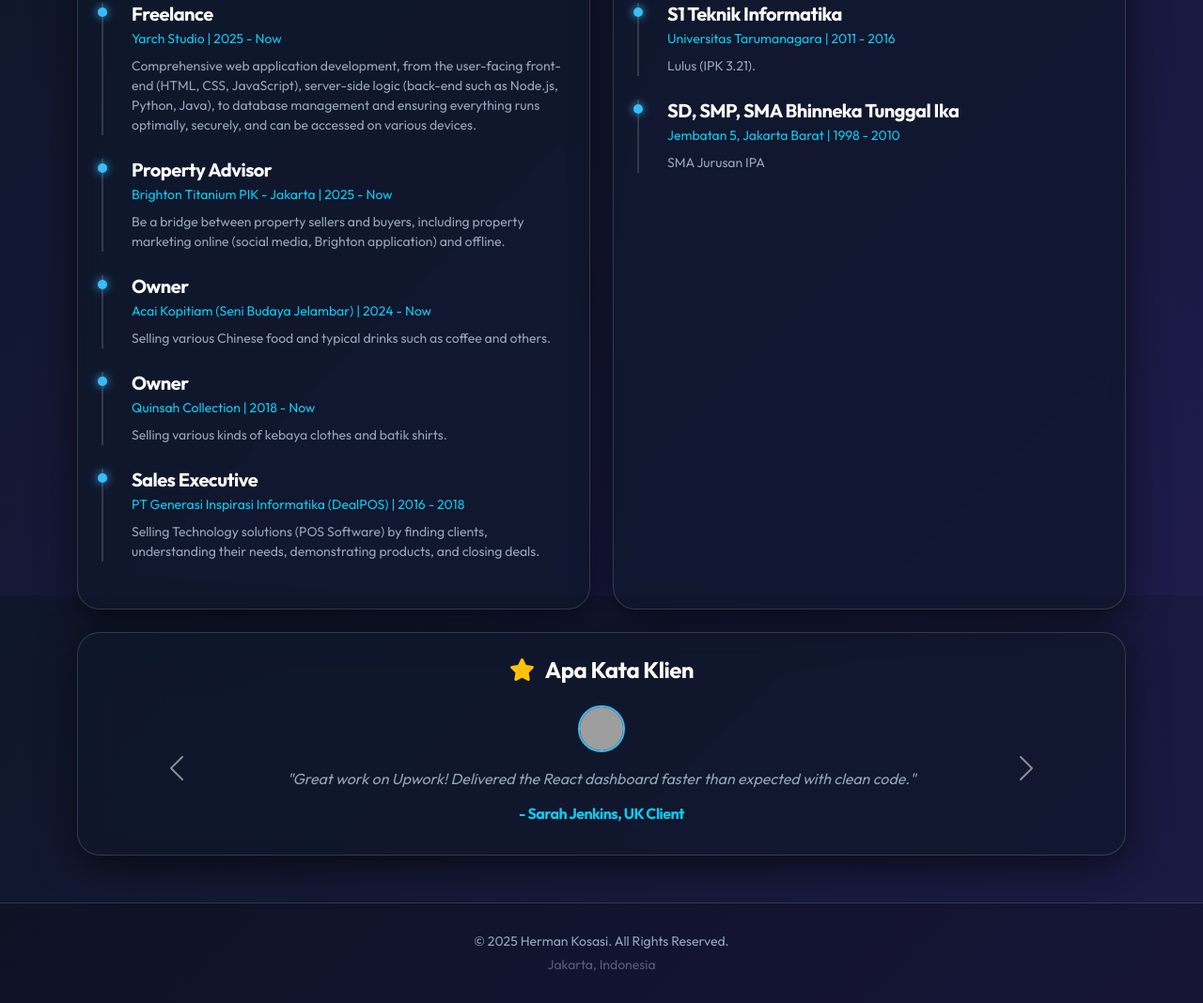
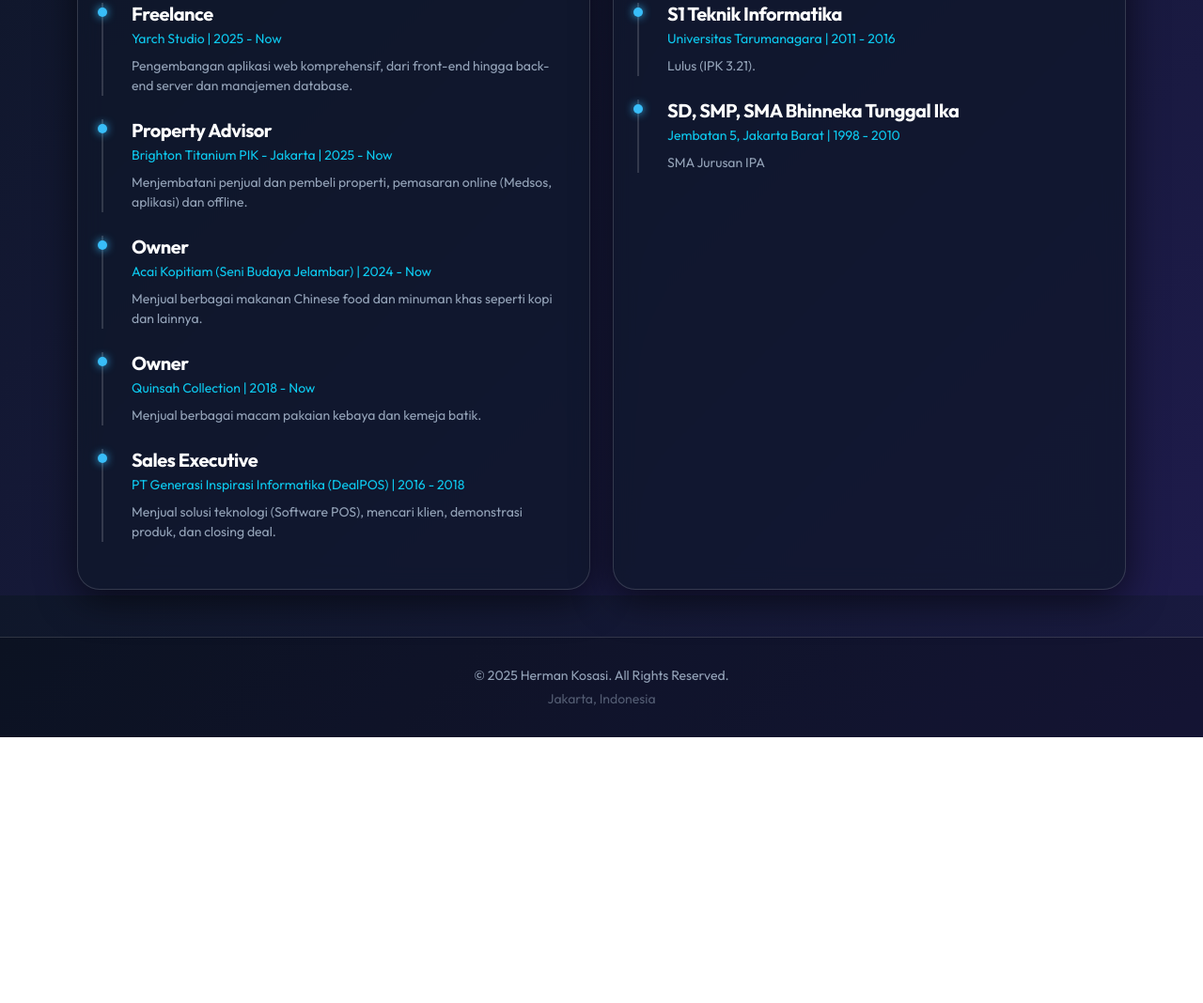
Before and after one commit to hrmnkosasi-netizen/HermanKosasi, a plain HTML site: page index.html in a window 1280 px wide. Shown: the part 1766-2834 px from the top of the page at 94% size. After the commit the page ends 2551 px from the top, so only its background shows below. Drawn offline with nearby package versions, Linux system fonts and the light colour scheme; some packages are replaced by stand-ins of ours; grey boxes are pictures that could not be loaded; a script that the page names is missing.

Commit message:
Add files via upload

```diff
--- a/index.html
+++ b/index.html
@@ -197,7 +197,7 @@
             border-bottom: 1px solid var(--border-color);
         }
 
-        /* FIX: Profile Thumb Styles */
+        /* Profile Thumb Styles */
         .profile-thumb {
             width: 140px; height: 140px; border-radius: 40px;
             border: 3px solid var(--accent); padding: 4px; object-fit: cover;
@@ -256,10 +256,6 @@
 
         .header-left { position: absolute; top: 20px; left: 20px; z-index: 20; display: flex; gap: 10px; }
         .header-actions { position: absolute; top: 20px; right: 20px; z-index: 20; display: flex; gap: 8px; }
-
-        /* TESTIMONIAL CAROUSEL */
-        .testimonial-img { width: 50px; height: 50px; border-radius: 50%; object-fit: cover; border: 2px solid var(--accent); }
-        .carousel-indicators [data-bs-target] { background-color: var(--accent); width: 10px; height: 10px; border-radius: 50%; }
 
         /* FOOTER STYLE */
         .footer {
@@ -468,8 +464,7 @@
                                 <h4 class="mb-0" data-i18n="about_title">Tentang Saya</h4>
                             </div>
                             <p class="text-muted" style="line-height: 1.8;" data-i18n="about_desc">
-                                Memiliki background sebagai support dan sales di perusahaan IT. Kini menjalani freelance dengan mencoba mengembangkan web profesional yang berfokus pada performa dan skalabilitas.
-                                Memiliki kemampuan dalam membangun <strong>Enterprise System</strong> dan <strong>Realtime Apps</strong>.
+                                Memiliki background sebagai support dan sales di perusahaan IT. Kini menjalani freelance dengan mencoba mengembangkan web profesional yang berfokus pada performa dan skalabilitas. Memiliki kemampuan dalam membangun <strong>Enterprise System</strong> dan <strong>Realtime Apps</strong>.
                             </p>
                             <div class="mt-4">
                                 <img src="https://github-readme-stats.vercel.app/api?username=hrmnkosasi-netizen&show_icons=true&theme=tokyonight&hide_border=true&bg_color=0f172a&hide=stars"
@@ -500,27 +495,27 @@
                             <div class="timeline-item">
                                 <h5 class="mb-1">Freelance</h5>
                                 <div class="text-info small mb-2">Yarch Studio | 2025 - Now</div>
-                                <p class="text-muted small mb-0" data-i18n="exp_1_desc">Comprehensive web application development, from the user-facing front-end (HTML, CSS, JavaScript), server-side logic (back-end such as Node.js, Python, Java), to database management and ensuring everything runs optimally, securely, and can be accessed on various devices.</p>
+                                <p class="text-muted small mb-0" data-i18n="exp_yarch">Pengembangan aplikasi web komprehensif, dari front-end hingga back-end server dan manajemen database.</p>
                             </div>
                             <div class="timeline-item">
                                 <h5 class="mb-1">Property Advisor</h5>
                                 <div class="text-info small mb-2">Brighton Titanium PIK - Jakarta | 2025 - Now</div>
-                                <p class="text-muted small mb-0" data-i18n="exp_1_desc">Be a bridge between property sellers and buyers, including property marketing online (social media, Brighton application) and offline.</p>
+                                <p class="text-muted small mb-0" data-i18n="exp_brighton">Menjembatani penjual dan pembeli properti, pemasaran online (Medsos, aplikasi) dan offline.</p>
                             </div>
                             <div class="timeline-item">
                                 <h5 class="mb-1">Owner</h5>
                                 <div class="text-info small mb-2">Acai Kopitiam (Seni Budaya Jelambar) | 2024 - Now</div>
-                                <p class="text-muted small mb-0" data-i18n="exp_2_desc">Selling various Chinese food and typical drinks such as coffee and others.</p>
+                                <p class="text-muted small mb-0" data-i18n="exp_acai">Menjual berbagai makanan Chinese food dan minuman khas seperti kopi dan lainnya.</p>
                             </div>
                             <div class="timeline-item">
                                 <h5 class="mb-1">Owner</h5>
                                 <div class="text-info small mb-2">Quinsah Collection | 2018 - Now</div>
-                                <p class="text-muted small mb-0" data-i18n="exp_2_desc">Selling various kinds of kebaya clothes and batik shirts.</p>
+                                <p class="text-muted small mb-0" data-i18n="exp_quinsah">Menjual berbagai macam pakaian kebaya dan kemeja batik.</p>
                             </div>
                             <div class="timeline-item">
                                 <h5 class="mb-1">Sales Executive</h5>
                                 <div class="text-info small mb-2">PT Generasi Inspirasi Informatika (DealPOS) | 2016 - 2018</div>
-                                <p class="text-muted small mb-0" data-i18n="exp_1_desc">Selling Technology solutions (POS Software) by finding clients, understanding their needs, demonstrating products, and closing deals.</p>
+                                <p class="text-muted small mb-0" data-i18n="exp_dealpos">Menjual solusi teknologi (Software POS), mencari klien, demonstrasi produk, dan closing deal.</p>
                             </div>
                         </div>
                     </div>
@@ -540,35 +535,6 @@
                             </div>
                         </div>
                     </div>
-
-                    <div class="col-12" data-aos="fade-up" data-aos-delay="400">
-                        <div class="bento-card text-center">
-                            <h4 class="mb-4"><i class="fas fa-star text-warning me-2"></i> <span data-i18n="testi_title">Apa Kata Klien</span></h4>
-                            <div id="testimonialCarousel" class="carousel slide" data-bs-ride="carousel">
-                                <div class="carousel-inner">
-                                    <div class="carousel-item active">
-                                        <img src="https://randomuser.me/api/portraits/men/32.jpg" class="testimonial-img mb-3" alt="Client 1">
-                                        <p class="fst-italic text-muted">"Herman sangat profesional. Sistem payroll kami kini berjalan otomatis tanpa error. Sangat direkomendasikan!"</p>
-                                        <h6 class="text-info">- Budi Santoso, CEO TechInovasi</h6>
-                                    </div>
-                                    <div class="carousel-item">
-                                        <img src="https://randomuser.me/api/portraits/women/44.jpg" class="testimonial-img mb-3" alt="Client 2">
-                                        <p class="fst-italic text-muted">"Great work on Upwork! Delivered the React dashboard faster than expected with clean code."</p>
-                                        <h6 class="text-info">- Sarah Jenkins, UK Client</h6>
-                                    </div>
-                                </div>
-                                <button class="carousel-control-prev" type="button" data-bs-target="#testimonialCarousel" data-bs-slide="prev">
-                                    <span class="carousel-control-prev-icon" aria-hidden="true"></span>
-                                    <span class="visually-hidden">Previous</span>
-                                </button>
-                                <button class="carousel-control-next" type="button" data-bs-target="#testimonialCarousel" data-bs-slide="next">
-                                    <span class="carousel-control-next-icon" aria-hidden="true"></span>
-                                    <span class="visually-hidden">Next</span>
-                                </button>
-                            </div>
-                        </div>
-                    </div>
-
                 </div>
             </div>
 
@@ -1117,7 +1083,7 @@
                 desc: "Sistem Point of Sale (POS) dan manajemen invoice terintegrasi. Memudahkan pencatatan transaksi, stok barang, dan laporan keuangan harian. (Kalau ini terinspirasi dari kantor lama saya 'DealPOS')",
                 techs: ["Laravel", "MySQL", "Bootstrap", "Chart.js"],
                 demo: "https://aplikasi-invoice-production.up.railway.app/",
-                code: "https://github.com/hrmnkosasi-netizen/aplikasi-invoice", // Assuming code is private or standard link
+                code: "https://github.com/hrmnkosasi-netizen/aplikasi-invoice",
                 hasPreview: true
             },
             'taskmgr': {
@@ -1133,7 +1099,6 @@
             'karaoke': {
                 title: "YarchKaraoke Web",
                 category: "Entertainment App",
-                // FIXED IMAGE LINK
                 image: "https://images.unsplash.com/photo-1517263904808-5dc87b2baf20?ixlib=rb-4.0.3&w=200&q=80",
                 desc: "Aplikasi karaoke berbasis web yang ringan dan interaktif. Memungkinkan pengguna mencari lagu, melihat lirik berjalan, dan bernyanyi langsung dari browser tanpa instalasi tambahan.",
                 techs: ["HTML5 Audio", "CSS3 Animation", "Vanilla JS", "LRC Parser"],
@@ -1154,13 +1119,12 @@
             'yarch': {
                 title: "YarchStudio Creative",
                 category: "Web Agency Portfolio",
-                // Placeholder image until user clicks live preview
                 image: "https://images.unsplash.com/photo-1460925895917-afdab827c52f?ixlib=rb-4.0.3&w=200&q=80",
                 desc: "Website profil untuk digital agency. Dibangun dengan Bootstrap 5 dan AOS animation. Memiliki fitur Dark Mode, layout responsif, dan CTA WhatsApp terintegrasi.",
                 techs: ["HTML5", "Bootstrap 5", "AOS.js", "CSS3"],
                 demo: "https://hrmnkosasi-netizen.github.io/YarchStudio/",
                 code: "https://github.com/hrmnkosasi-netizen/YarchStudio",
-                hasPreview: true // Special flag for live preview
+                hasPreview: true
             },
             'dazelkidz': {
                 title: "DazelkidZ Online Store",
@@ -1278,32 +1242,50 @@
         const translations = {
             id: {
                 status: "Open to Work", nav_resume: "Resume", nav_services: "Layanan", nav_portfolio: "Portfolio", nav_blog: "Blog", nav_contact: "Kontak", hire_me: "Hire Me Now",
-                about_title: "Tentang Saya", about_desc: "Pengembang web profesional yang berfokus pada performa dan skalabilitas. Spesialis dalam membangun <strong>Enterprise System</strong> dan <strong>Realtime Apps</strong>.",
-                skills_title: "Keahlian", exp_title: "Pengalaman", exp_1_desc: "Lead developer payroll system & migration.", exp_2_desc: "15+ projects web development.",
+
+                // PERBAIKAN DISINI: Teks disamakan dengan HTML asli
+                about_title: "Tentang Saya",
+                about_desc: "Memiliki background sebagai support dan sales di perusahaan IT. Kini menjalani freelance dengan mencoba mengembangkan web profesional yang berfokus pada performa dan skalabilitas. Memiliki kemampuan dalam membangun <strong>Enterprise System</strong> dan <strong>Realtime Apps</strong>.",
+
+                skills_title: "Keahlian", exp_title: "Pengalaman",
+                exp_yarch: "Pengembangan aplikasi web komprehensif, dari front-end hingga back-end server dan manajemen database.",
+                exp_brighton: "Menjembatani penjual dan pembeli properti, pemasaran online (Medsos, aplikasi) dan offline.",
+                exp_acai: "Menjual berbagai makanan Chinese food dan minuman khas seperti kopi dan lainnya.",
+                exp_quinsah: "Menjual berbagai macam pakaian kebaya dan kemeja batik.",
+                exp_dealpos: "Menjual solusi teknologi (Software POS), mencari klien, demonstrasi produk, dan closing deal.",
+
                 edu_title: "Pendidikan", edu_1_desc: "Lulus (IPK 3.21).", edu_2_desc: "SMA Jurusan IPA",
-                testi_title: "Apa Kata Klien",
+
                 serv_1_title: "Web Development", serv_1_desc: "Membangun website responsif dari nol hingga online.",
                 serv_2_title: "System & Backend", serv_2_desc: "Pembuatan API dan integrasi database kompleks.",
                 serv_3_title: "Fix & Optimize", serv_3_desc: "Perbaikan bug dan optimasi performa.",
                 blog_title: "Tulisan Terbaru", blog_1_title: "Debugging HTML", blog_1_desc: "Trik memperbaiki layout rusak.",
                 blog_2_title: "Kenapa Supabase?", blog_2_desc: "Backend realtime modern.",
                 blog_3_title: "Optimasi Speed", blog_3_desc: "Cara loading di bawah 1 detik.",
-                filter_all: "Semua", filter_sys: "Sistem Web", filter_ui: "UI/UX",
                 contact_title: "Hubungi Saya", contact_wa: "Chat WhatsApp", contact_email: "Kirim Email"
             },
             en: {
                 status: "Open to Work", nav_resume: "Resume", nav_services: "Services", nav_portfolio: "Portfolio", nav_blog: "Blog", nav_contact: "Contact", hire_me: "Hire Me Now",
-                about_title: "About Me", about_desc: "Professional web developer focused on performance and scalability. Specialist in building <strong>Enterprise Systems</strong> and <strong>Realtime Apps</strong>.",
-                skills_title: "Skills", exp_title: "Experience", exp_1_desc: "Lead developer payroll system & migration.", exp_2_desc: "15+ projects web development.",
+
+                // PERBAIKAN DISINI: Translate versi lengkap
+                about_title: "About Me",
+                about_desc: "With a background in IT support and sales, I am now freelancing as a professional web developer focused on performance and scalability. Skilled in building <strong>Enterprise Systems</strong> and <strong>Realtime Apps</strong>.",
+
+                skills_title: "Skills", exp_title: "Experience",
+                exp_yarch: "Comprehensive web application development, from user-facing front-end to server-side back-end and database management.",
+                exp_brighton: "Bridging property sellers and buyers, including online marketing (Social Media, App) and offline strategies.",
+                exp_acai: "Selling various Chinese foods and signature drinks such as coffee.",
+                exp_quinsah: "Selling various types of Kebaya and Batik shirts.",
+                exp_dealpos: "Selling Technology solutions (POS Software), prospecting clients, product demos, and closing deals.",
+
                 edu_title: "Education", edu_1_desc: "Graduated (GPA 3.21).", edu_2_desc: "High School (Science Major)",
-                testi_title: "Client Testimonials",
-                serv_1_title: "Web Development", serv_1_desc: "Building responsive websites from scratch.",
+
+                serv_1_title: "Web Development", serv_1_desc: "Building responsive websites from scratch to deployment.",
                 serv_2_title: "System & Backend", serv_2_desc: "API development and complex database integration.",
                 serv_3_title: "Fix & Optimize", serv_3_desc: "Bug fixing and performance optimization.",
                 blog_title: "Latest Articles", blog_1_title: "HTML Debugging", blog_1_desc: "Tricks to fix broken layouts.",
                 blog_2_title: "Why Supabase?", blog_2_desc: "Modern realtime backend.",
                 blog_3_title: "Speed Optimization", blog_3_desc: "Loading in under 1 second.",
-                filter_all: "All", filter_sys: "Web Systems", filter_ui: "UI/UX",
                 contact_title: "Get in Touch", contact_wa: "Chat WhatsApp", contact_email: "Send Email"
             }
         };
```
